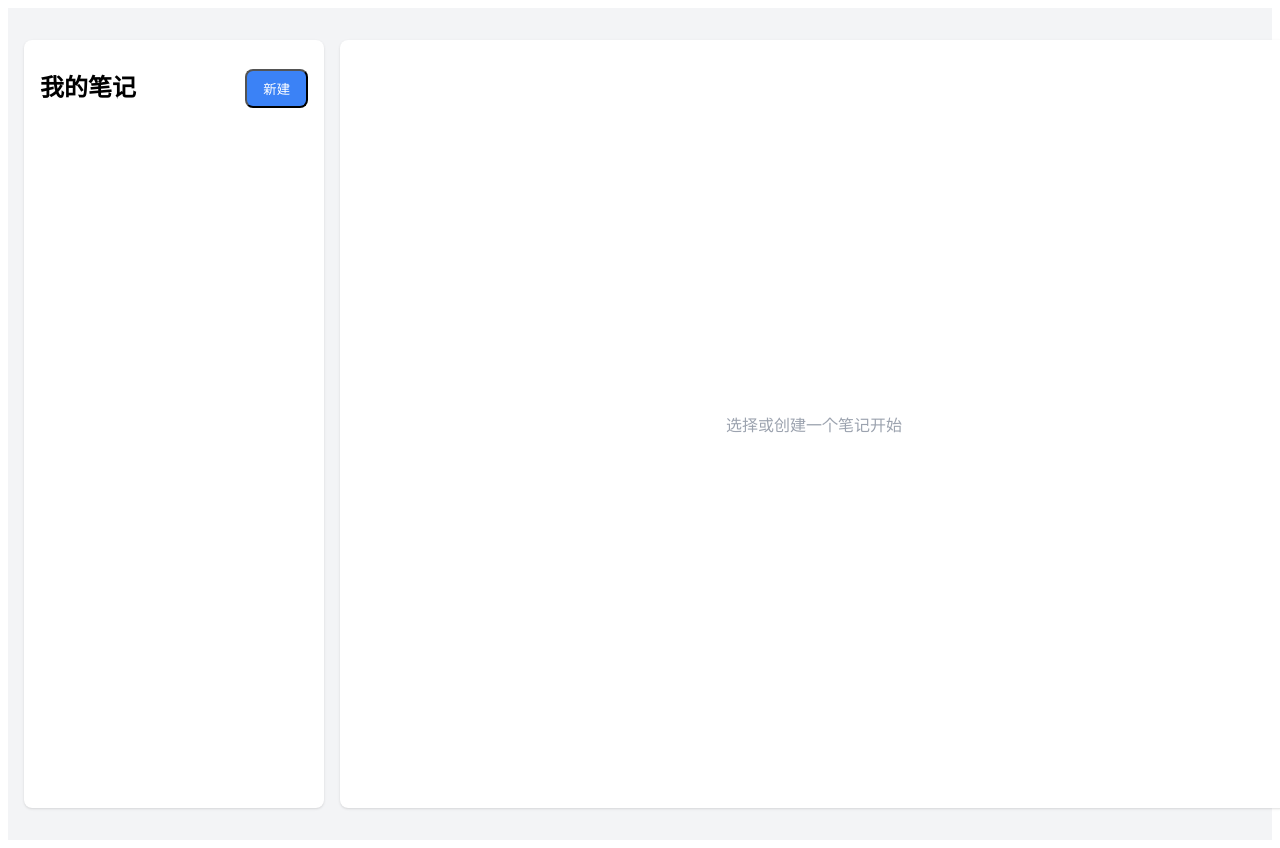
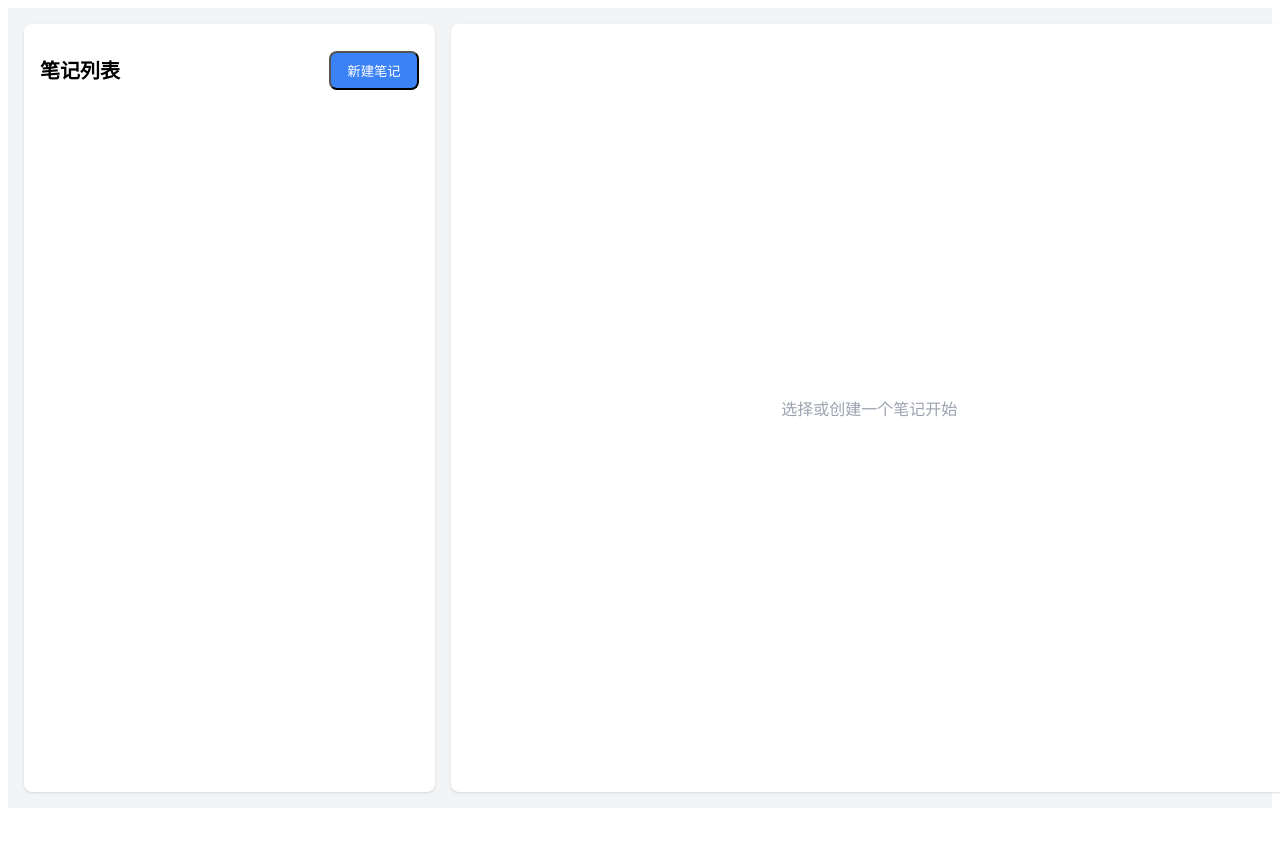
Before and after one commit to NogiRuka/vue3-note, a Vue app: page / in a window 1280 px wide. Shown: the top 848 px of the page. After the commit the page ends 816 px from the top, so only its background shows below. Built offline with nearby package versions, Linux system fonts and the light colour scheme.

Commit message:
feat: 添加 Markdown 所见即所得编辑器

```diff
--- a/src/App.vue
+++ b/src/App.vue
@@ -1,73 +1,82 @@
 <script setup lang="ts">
-import { ref } from 'vue'
-import { storeToRefs } from 'pinia'
-import { useMediaQuery } from '@vueuse/core'
 import { useNotesStore } from './stores/notes'
-import type { Note } from './types/note'
 import NoteList from './components/NoteList.vue'
 import NoteEditor from './components/NoteEditor.vue'
+import { storeToRefs } from 'pinia'
+import type { Note } from './types/note'
+import { computed } from 'vue'
 
 const notesStore = useNotesStore()
-const { notes } = storeToRefs(notesStore)
-const isLargeScreen = useMediaQuery('(min-width: 1024px)')
-const selectedNote = ref<Note | null>(null)
-const showEditor = ref(false)
+const { notes, selectedNoteId } = storeToRefs(notesStore)
+const selectedNote = computed(() => notesStore.getSelectedNote())
 
-function createNewNote() {
-  const note = {
-    title: '新笔记',
-    content: ''
-  }
-  notesStore.addNote(note)
-  selectedNote.value = notes.value[notes.value.length - 1]
-  showEditor.value = true
+function handleNoteSelect(note: Note) {
+  notesStore.selectNote(note.id)
 }
 
-function selectNote(note: Note) {
-  selectedNote.value = note
-  if (!isLargeScreen.value) {
-    showEditor.value = true
-  }
+function handleNoteCreate() {
+  notesStore.createNote()
 }
 
-function updateCurrentNote(updates: Partial<Note>) {
-  if (selectedNote.value) {
-    notesStore.updateNote(selectedNote.value.id, updates)
-  }
+function handleNoteUpdate(id: string, content: string) {
+  notesStore.updateNote(id, {
+    content,
+    html: content
+  })
 }
 
-function deleteCurrentNote() {
-  if (selectedNote.value) {
-    notesStore.deleteNote(selectedNote.value.id)
-    selectedNote.value = null
-    showEditor.value = false
-  }
+function handleNoteDelete(id: string) {
+  notesStore.deleteNote(id)
 }
 </script>
 
 <template>
   <div class="min-h-screen bg-gray-100">
-    <div class="container mx-auto px-4 py-8">
-      <div class="grid gap-4" :class="isLargeScreen ? 'grid-cols-[300px_1fr]' : 'grid-cols-1'">
-        <NoteList
-          v-show="!showEditor || isLargeScreen"
-          :notes="notes"
-          :selected-note-id="selectedNote?.id"
-          :on-select="selectNote"
-          :on-create-note="createNewNote"
-        />
-        <NoteEditor
-          v-show="showEditor || isLargeScreen"
-          :note="selectedNote"
-          :show-back-button="!isLargeScreen"
-          :on-update="updateCurrentNote"
-          :on-delete="deleteCurrentNote"
-          :on-back="() => showEditor = false"
-        />
+    <div class="container mx-auto p-4">
+      <div class="grid grid-cols-1 md:grid-cols-3 gap-4">
+        <div class="md:col-span-1">
+          <NoteList
+            :notes="notes"
+            :selectedNoteId="selectedNoteId"
+            :onSelect="handleNoteSelect"
+            :onCreate="handleNoteCreate"
+          />
+        </div>
+        <div class="md:col-span-2">
+          <div v-if="selectedNote" class="bg-white rounded-lg shadow p-4">
+            <div class="flex justify-between items-center mb-4">
+              <input
+                v-model="selectedNote.title"
+                class="text-2xl font-bold bg-transparent border-none focus:outline-none flex-1"
+                @input="notesStore.updateNote(selectedNote.id, { title: selectedNote.title })"
+              >
+              <button
+                class="btn bg-red-500 hover:bg-red-600"
+                @click="handleNoteDelete(selectedNote.id)"
+              >
+                删除
+              </button>
+            </div>
+            <NoteEditor
+              v-model="selectedNote.content"
+              @update:modelValue="(content) => handleNoteUpdate(selectedNote.id, content)"
+            />
+          </div>
+          <div v-else class="bg-white rounded-lg shadow p-4 h-[calc(100vh-4rem)] flex-center text-gray-400">
+            选择或创建一个笔记开始
+          </div>
+        </div>
       </div>
     </div>
   </div>
 </template>
 
 <style>
+.btn {
+  @apply px-4 py-2 rounded-lg text-white transition-colors;
+}
+
+.flex-center {
+  @apply flex items-center justify-center;
+}
 </style>
--- a/src/components/NoteEditor.vue
+++ b/src/components/NoteEditor.vue
@@ -1,45 +1,129 @@
 <script setup lang="ts">
-import type { Note } from '../types/note'
+import { ref, watch, onMounted, onBeforeUnmount } from 'vue'
+import { useEditor, EditorContent } from '@tiptap/vue-3'
+import StarterKit from '@tiptap/starter-kit'
+import Link from '@tiptap/extension-link'
+import Image from '@tiptap/extension-image'
+import CodeBlockLowlight from '@tiptap/extension-code-block-lowlight'
+import { common, createLowlight } from 'lowlight'
 
-defineProps<{
-  note: Note | null
-  showBackButton?: boolean
-  onUpdate: (updates: Partial<Note>) => void
-  onDelete: () => void
-  onBack: () => void
+const lowlight = createLowlight(common)
+
+const props = defineProps<{
+  modelValue: string
 }>()
+
+const emit = defineEmits<{
+  (e: 'update:modelValue', value: string): void
+}>()
+
+const editor = useEditor({
+  content: props.modelValue,
+  extensions: [
+    StarterKit,
+    Link.configure({
+      openOnClick: false,
+      HTMLAttributes: {
+        class: 'text-blue-500 hover:underline',
+      },
+    }),
+    Image.configure({
+      HTMLAttributes: {
+        class: 'max-w-full h-auto',
+      },
+    }),
+    CodeBlockLowlight.configure({
+      lowlight,
+    }),
+  ],
+  editorProps: {
+    attributes: {
+      class: 'prose prose-sm sm:prose lg:prose-lg xl:prose-2xl mx-auto focus:outline-none',
+    },
+  },
+  onUpdate: ({ editor }) => {
+    emit('update:modelValue', editor.getHTML())
+  },
+})
+
+watch(() => props.modelValue, (newValue) => {
+  const editorContent = editor.value?.getHTML()
+  if (newValue !== editorContent) {
+    editor.value?.commands.setContent(newValue, false)
+  }
+})
+
+onBeforeUnmount(() => {
+  editor.value?.destroy()
+})
 </script>
 
 <template>
-  <div class="bg-white rounded-lg shadow p-4 h-[calc(100vh-4rem)] overflow-y-auto">
-    <div v-if="note" class="h-full flex flex-col max-w-full">
-      <div class="flex justify-between items-center mb-4 gap-2">
-        <input
-          v-model="note.title"
-          class="text-2xl font-bold bg-transparent border-none focus:outline-none min-w-0 flex-1"
-          @input="onUpdate({ title: note.title })"
-        >
-        <div class="flex gap-2 flex-shrink-0">
-          <button v-if="showBackButton"
-                  class="btn bg-gray-500 hover:bg-gray-600"
-                  @click="onBack">
-            返回
-          </button>
-          <button class="btn bg-red-500 hover:bg-red-600"
-                  @click="onDelete">
-            删除
-          </button>
-        </div>
-      </div>
-      <textarea
-        v-model="note.content"
-        class="flex-1 p-4 border rounded-lg resize-none"
-        @input="onUpdate({ content: note.content })"
-        placeholder="开始写作..."
-      ></textarea>
-    </div>
-    <div v-else class="h-full flex-center text-gray-400">
-      选择或创建一个笔记开始
-    </div>
+  <div class="note-editor">
+    <editor-content :editor="editor" class="min-h-[200px] p-4 border rounded-lg" />
   </div>
 </template>
+
+<style>
+.note-editor {
+  @apply w-full;
+}
+
+.ProseMirror {
+  @apply min-h-[200px] outline-none;
+}
+
+.ProseMirror p.is-editor-empty:first-child::before {
+  content: attr(data-placeholder);
+  @apply text-gray-400 float-left h-0 pointer-events-none;
+}
+
+/* 编辑器基本样式 */
+.ProseMirror h1 {
+  @apply text-4xl font-bold mb-4;
+}
+
+.ProseMirror h2 {
+  @apply text-3xl font-bold mb-3;
+}
+
+.ProseMirror h3 {
+  @apply text-2xl font-bold mb-2;
+}
+
+.ProseMirror p {
+  @apply mb-4;
+}
+
+.ProseMirror ul {
+  @apply list-disc pl-6 mb-4;
+}
+
+.ProseMirror ol {
+  @apply list-decimal pl-6 mb-4;
+}
+
+.ProseMirror blockquote {
+  @apply border-l-4 border-gray-300 pl-4 italic my-4;
+}
+
+.ProseMirror pre {
+  @apply bg-gray-100 p-4 rounded-lg my-4 overflow-x-auto;
+}
+
+.ProseMirror code {
+  @apply font-mono bg-gray-100 px-1 rounded;
+}
+
+.ProseMirror img {
+  @apply max-w-full h-auto my-4;
+}
+
+.ProseMirror a {
+  @apply text-blue-500 hover:underline;
+}
+
+.ProseMirror hr {
+  @apply my-8 border-t border-gray-300;
+}
+</style>
--- a/src/components/NoteList.vue
+++ b/src/components/NoteList.vue
@@ -1,28 +1,47 @@
 <script setup lang="ts">
 import type { Note } from '../types/note'
+import { computed } from 'vue'
 
-defineProps<{
+const props = defineProps<{
   notes: Note[]
-  selectedNoteId?: string
+  selectedNoteId: string | null
   onSelect: (note: Note) => void
-  onCreateNote: () => void
+  onCreate: () => void
 }>()
+
+const sortedNotes = computed(() => {
+  return [...props.notes].sort((a, b) => b.updatedAt - a.updatedAt)
+})
+
+function getPreviewText(note: Note): string {
+  const div = document.createElement('div')
+  div.innerHTML = note.html || note.content
+  return div.textContent?.slice(0, 100) || ''
+}
 </script>
 
 <template>
-  <div class="bg-white rounded-lg shadow p-4 h-[calc(100vh-4rem)] overflow-y-auto">
+  <div class="bg-white rounded-lg shadow p-4 h-[calc(100vh-4rem)] flex flex-col">
     <div class="flex justify-between items-center mb-4">
-      <h1 class="text-2xl font-bold">我的笔记</h1>
-      <button class="btn" @click="onCreateNote">新建</button>
+      <h2 class="text-xl font-bold">笔记列表</h2>
+      <button class="btn bg-blue-500 hover:bg-blue-600" @click="onCreate">
+        新建笔记
+      </button>
     </div>
-    <div class="space-y-2">
-      <div v-for="note in notes"
-           :key="note.id"
-           @click="onSelect(note)"
-           class="p-3 rounded-lg cursor-pointer hover:bg-gray-100"
-           :class="{'bg-blue-50': selectedNoteId === note.id}">
-        <h3 class="font-medium truncate">{{ note.title }}</h3>
-        <p class="text-sm text-gray-500 truncate">
+    <div class="flex-1 overflow-y-auto space-y-2">
+      <div
+        v-for="note in sortedNotes"
+        :key="note.id"
+        class="p-3 border rounded-lg cursor-pointer transition-colors"
+        :class="{
+          'bg-blue-50 border-blue-200': note.id === selectedNoteId,
+          'hover:bg-gray-50 border-gray-200': note.id !== selectedNoteId
+        }"
+        @click="onSelect(note)"
+      >
+        <h3 class="font-medium mb-1 truncate">{{ note.title || '无标题' }}</h3>
+        <p class="text-sm text-gray-500 truncate">{{ getPreviewText(note) }}</p>
+        <p class="text-xs text-gray-400 mt-1">
           {{ new Date(note.updatedAt).toLocaleString() }}
         </p>
       </div>
--- a/src/stores/notes.ts
+++ b/src/stores/notes.ts
@@ -1,42 +1,84 @@
 import { defineStore } from 'pinia'
-import { useStorage } from '@vueuse/core'
-import { Ref } from 'vue'
+import { ref } from 'vue'
 import type { Note } from '../types/note'
 
 export const useNotesStore = defineStore('notes', () => {
-  const notes: Ref<Note[]> = useStorage('notes', [])
+  const notes = ref<Note[]>([])
+  const selectedNoteId = ref<string | null>(null)
 
-  function addNote(note: Omit<Note, 'id' | 'createdAt' | 'updatedAt'>) {
-    const timestamp = Date.now()
-    notes.value.push({
-      ...note,
-      id: crypto.randomUUID(),
-      createdAt: timestamp,
-      updatedAt: timestamp
-    })
+  // 从localStorage加载笔记
+  function loadNotes() {
+    const savedNotes = localStorage.getItem('notes')
+    if (savedNotes) {
+      notes.value = JSON.parse(savedNotes)
+    }
   }
 
-  function updateNote(id: string, updates: Partial<Omit<Note, 'id' | 'createdAt'>>) {
+  // 保存笔记到localStorage
+  function saveNotes() {
+    localStorage.setItem('notes', JSON.stringify(notes.value))
+  }
+
+  // 创建新笔记
+  function createNote() {
+    const newNote: Note = {
+      id: Date.now().toString(),
+      title: '新笔记',
+      content: '',
+      html: '',
+      createdAt: Date.now(),
+      updatedAt: Date.now()
+    }
+    notes.value.push(newNote)
+    selectedNoteId.value = newNote.id
+    saveNotes()
+    return newNote
+  }
+
+  // 更新笔记
+  function updateNote(id: string, updates: Partial<Note>) {
     const note = notes.value.find(n => n.id === id)
     if (note) {
       Object.assign(note, {
         ...updates,
         updatedAt: Date.now()
       })
+      saveNotes()
     }
   }
 
+  // 删除笔记
   function deleteNote(id: string) {
     const index = notes.value.findIndex(n => n.id === id)
     if (index > -1) {
       notes.value.splice(index, 1)
+      if (selectedNoteId.value === id) {
+        selectedNoteId.value = notes.value.length > 0 ? notes.value[0].id : null
+      }
+      saveNotes()
     }
   }
 
+  // 选择笔记
+  function selectNote(id: string | null) {
+    selectedNoteId.value = id
+  }
+
+  // 获取选中的笔记
+  function getSelectedNote(): Note | null {
+    return notes.value.find(n => n.id === selectedNoteId.value) || null
+  }
+
+  // 初始化加载笔记
+  loadNotes()
+
   return {
     notes,
-    addNote,
+    selectedNoteId,
+    createNote,
     updateNote,
-    deleteNote
+    deleteNote,
+    selectNote,
+    getSelectedNote
   }
 })
--- a/src/types/note.ts
+++ b/src/types/note.ts
@@ -2,6 +2,7 @@ export interface Note {
   id: string
   title: string
   content: string
+  html: string
   createdAt: number
   updatedAt: number
 }
```
Also changed, not shown: package.json (+9 -2 lines), 1 other file (tests, documents, lock files or other folders).
